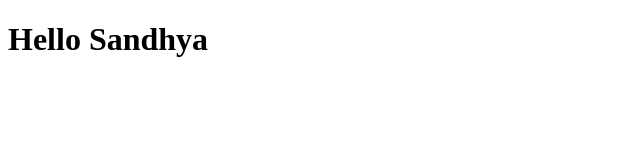
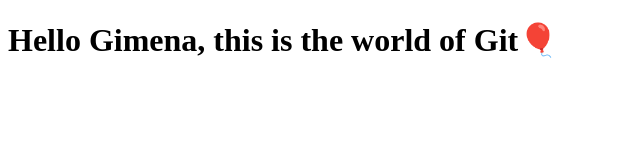
Before and after one commit to OthmanAdi/javascriptIntroCC, a plain HTML site: page index.html in a window 1280 px wide. Shown: the whole page, without its empty margins (0-640 px from the left). Drawn offline with Linux system fonts and the light colour scheme.

Commit message:
pushing only to branch Gimena

```diff
--- a/index.html
+++ b/index.html
@@ -6,8 +6,7 @@
     <link rel="stylesheet" href="style.css">
 </head>
 <body>
-    <h1>Hello Sandhya</h1>
-
+    <h1>Hello Gimena, this is the world of Git🎈</h1>
 <script src="scripts.js"></script>
 </body>
 </html>
```
